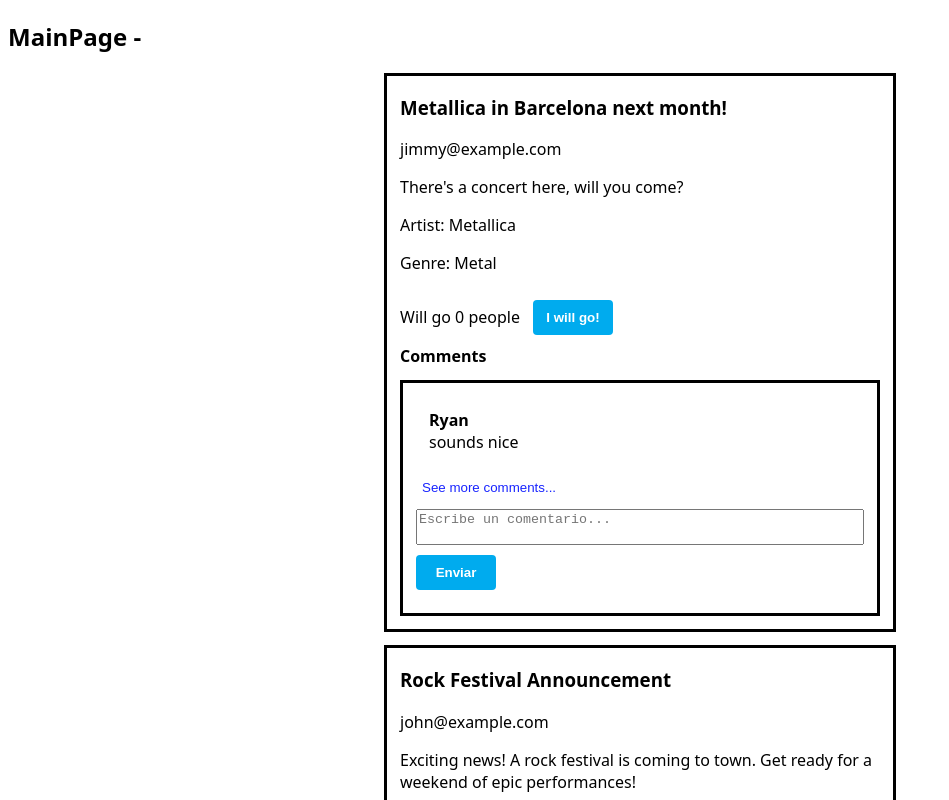
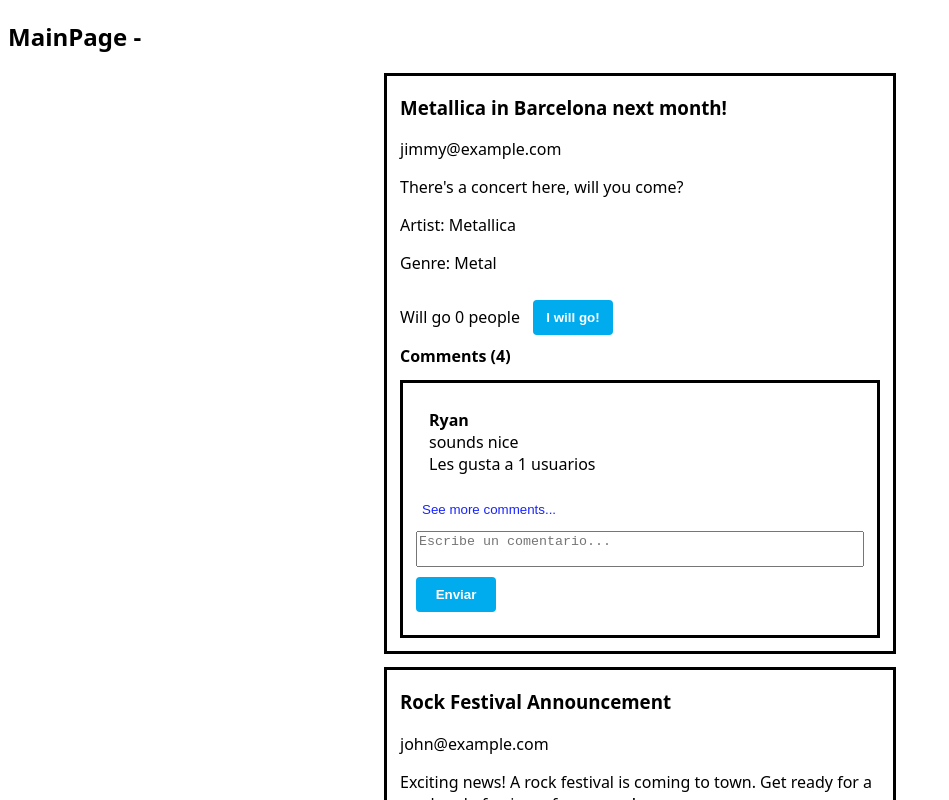
Before and after one commit to davidpalacin/where-to-concert, a React (Vite) app: page /home in a window 1280 px wide. Shown: the top 800 px of the page, without its empty margins (0-949 px from the left). Built offline with nearby package versions, Linux system fonts and the light colour scheme.

Commit message:
comment number, comment likes

```diff
--- a/fakeData.ts
+++ b/fakeData.ts
@@ -41,10 +41,22 @@
       genre: "Metal",
       willGo: 0,
       comments: [
-        { content: "sounds nice", user: 2 },
-        { content: "Lorem ipsum dolor sit amet", user: 4 },
-        { content: "Lorem ipsum dolor sit amet", user: 2 },
-        { content: "Lorem ipsum dolor sit amet", user: 3 },
+        { content: "sounds nice", user: 2, likes: [{ user: 1 }] },
+        {
+          content: "Lorem ipsum dolor sit amet",
+          user: 4,
+          likes: [{ user: 1 }],
+        },
+        {
+          content: "Lorem ipsum dolor sit amet",
+          user: 2,
+          likes: [{ user: 1 }],
+        },
+        {
+          content: "Lorem ipsum dolor sit amet",
+          user: 3,
+          likes: [{ user: 1 }],
+        },
       ],
     },
     {
@@ -61,6 +73,7 @@
           content:
             "I've been waiting for a rock festival like this! Can't wait!",
           user: 3,
+          likes: [{ user: 1 }],
         },
       ],
     },
@@ -78,6 +91,7 @@
           content:
             "I love discovering new indie bands. I'll definitely be there!",
           user: 4,
+          likes: [{ user: 1 }],
         },
       ],
     },
--- a/src/components/Comment/Comment.tsx
+++ b/src/components/Comment/Comment.tsx
@@ -3,7 +3,8 @@
 import './comment.css'
 
 
-export default function Comment({content, user, className}: Comment) {
+export default function Comment({content, user, likes, className}: Comment) {
+
     function getUserName(userId: number) {
 		const user = fakeData.users.find((user) => user.id === userId)
     	return user ? user.name : ''
@@ -13,6 +14,7 @@
     <div className={`comment ${className}`}>
 		<p className='commentAuthor'>{getUserName(user)}</p>
 		<p className="commentContent">{content}</p>
+		<span>Les gusta a {likes.length} usuarios</span>
 	</div>
   )
 }
--- a/src/components/Post/Post.tsx
+++ b/src/components/Post/Post.tsx
@@ -10,6 +10,7 @@
 	const [newComment, setNewComment] = useState('')
 	const [commentList, setCommentList] = useState(comments)
 	const [fold, setFold] = useState(false) // variable used to fold and unfold comments
+	const [numComments, setNumComments] = useState(comments.length)
 
 
 	function handleClick() {
@@ -23,10 +24,11 @@
 	function handleCommentSubmit() {
 		const trimmedComment = newComment.trim()
 		if (trimmedComment === "") return
-		commentList.push({ content: newComment, user: user.id })
+		commentList.push({ content: newComment, user: user.id, likes: [], className: '' })
 		setCommentList(commentList)
 		setFold(true)
 		setNewComment('')
+		setNumComments(commentList.length)
 	}
 
 	function handleKeyDown(e: React.KeyboardEvent<HTMLTextAreaElement>) {
@@ -53,7 +55,7 @@
 				<p> Will go {willGoNum} people </p>
 				<button onClick={handleClick}>I will go!</button>
 			</div>
-			<strong> Comments </strong>
+			<strong> Comments ({numComments}) </strong>
 			<div className="commentsBox">
 				<div className="commentsList">
 					{commentList.slice(0, fold ? commentList.length : 1).map((comment, index) => (
--- a/src/interfaces/Comment.ts
+++ b/src/interfaces/Comment.ts
@@ -1,5 +1,6 @@
 export interface Comment {
-  content: string
-  user: number
+  content: string;
+  user: number;
+  likes: Record<string, any>[]
   className: string
 }
--- a/src/interfaces/Post.ts
+++ b/src/interfaces/Post.ts
@@ -1,3 +1,5 @@
+import { Comment } from "./Comment";
+
 export interface Post {
   id: number;
   author: string;
@@ -6,5 +8,5 @@
   artist: string;
   genre: string;
   willGo: number;
-  comments: { content: string; user: number }[];
+  comments: Comment[];
 }
```
